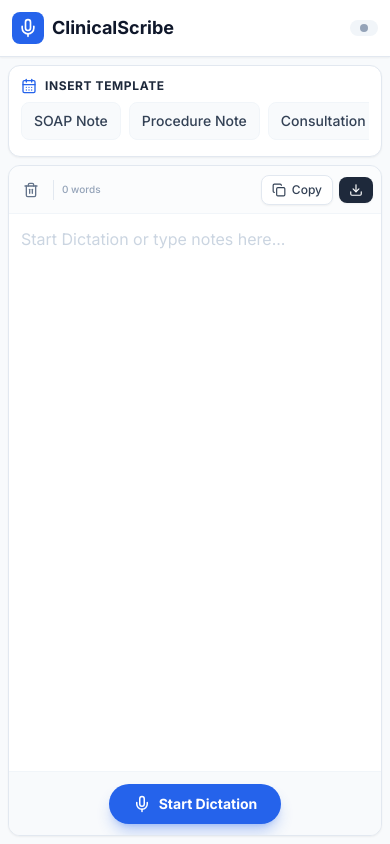
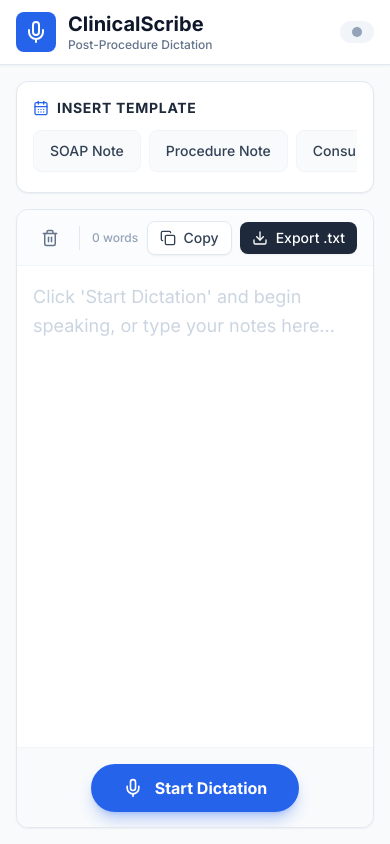
Before and after one commit to Jeck021/Clinical-Scribe, a plain HTML site: page index.html in a window 390 px wide. Drawn offline with nearby package versions, Linux system fonts and the light colour scheme.

Commit message:
Update index.html

```diff
--- a/index.html
+++ b/index.html
@@ -62,21 +62,21 @@
         }
     </style>
 </head>
-<body class="flex flex-col text-slate-800 overflow-hidden bg-slate-50" style="height: 100vh; height: 100dvh; padding-top: env(safe-area-inset-top); padding-bottom: env(safe-area-inset-bottom);">
+<body class="h-screen flex flex-col text-slate-800 overflow-hidden">
 
-    <header class="bg-white border-b border-slate-200 shadow-sm z-10 flex-none">
-        <div class="max-w-7xl mx-auto px-3 sm:px-6 lg:px-8 h-14 sm:h-16 flex items-center justify-between">
-            <div class="flex items-center gap-2 sm:gap-3">
-                <div class="bg-blue-600 p-1.5 sm:p-2 rounded-lg text-white">
-                    <svg xmlns="http://www.w3.org/2000/svg" width="20" height="20" viewBox="0 0 24 24" fill="none" stroke="currentColor" stroke-width="2" stroke-linecap="round" stroke-linejoin="round" class="w-5 h-5 sm:w-6 sm:h-6"><path d="M12 2a3 3 0 0 0-3 3v7a3 3 0 0 0 6 0V5a3 3 0 0 0-3-3Z"></path><path d="M19 10v2a7 7 0 0 1-14 0v-2"></path><line x1="12" x2="12" y1="19" y2="22"></line></svg>
+    <header class="bg-white border-b border-slate-200 shadow-sm z-10">
+        <div class="max-w-7xl mx-auto px-4 sm:px-6 lg:px-8 h-16 flex items-center justify-between">
+            <div class="flex items-center gap-3">
+                <div class="bg-blue-600 p-2 rounded-lg text-white">
+                    <svg xmlns="http://www.w3.org/2000/svg" width="24" height="24" viewBox="0 0 24 24" fill="none" stroke="currentColor" stroke-width="2" stroke-linecap="round" stroke-linejoin="round"><path d="M12 2a3 3 0 0 0-3 3v7a3 3 0 0 0 6 0V5a3 3 0 0 0-3-3Z"></path><path d="M19 10v2a7 7 0 0 1-14 0v-2"></path><line x1="12" x2="12" y1="19" y2="22"></line></svg>
                 </div>
                 <div>
-                    <h1 class="text-lg sm:text-xl font-bold text-slate-900 leading-tight">ClinicalScribe</h1>
-                    <p class="text-[10px] sm:text-xs text-slate-500 font-medium hidden sm:block">Post-Procedure Dictation</p>
+                    <h1 class="text-xl font-bold text-slate-900 leading-tight">ClinicalScribe</h1>
+                    <p class="text-xs text-slate-500 font-medium">Post-Procedure Dictation</p>
                 </div>
             </div>
             <div class="flex items-center gap-2 sm:gap-4">
-                <span id="network-status" class="hidden items-center gap-1.5 text-[10px] sm:text-xs font-medium text-amber-600 bg-amber-50 px-2 py-1 rounded-md border border-amber-200">
+                <span id="network-status" class="hidden items-center gap-1.5 text-xs font-medium text-amber-600 bg-amber-50 px-2 py-1 rounded-md border border-amber-200">
                     <svg xmlns="http://www.w3.org/2000/svg" width="12" height="12" viewBox="0 0 24 24" fill="none" stroke="currentColor" stroke-width="2" stroke-linecap="round" stroke-linejoin="round"><path d="m2 2 20 20"/><path d="M8.53 8.53C7.32 9.28 6.1 10.23 5 11.52A12.72 12.72 0 0 1 2.5 14"/><path d="M11.75 11.75a8.76 8.76 0 0 1 3.25-1.25"/><path d="M16 16c.34-.34.66-.7.96-1.07"/><path d="M21.5 14a12.74 12.74 0 0 0-2.3-3.66"/></svg>
                     <span class="hidden sm:inline">Offline</span>
                 </span>
@@ -84,31 +84,31 @@
                     <svg xmlns="http://www.w3.org/2000/svg" width="16" height="16" viewBox="0 0 24 24" fill="none" stroke="currentColor" stroke-width="2" stroke-linecap="round" stroke-linejoin="round"><path d="M21 15v4a2 2 0 0 1-2 2H5a2 2 0 0 1-2-2v-4"></path><polyline points="7 10 12 15 17 10"></polyline><line x1="12" x2="12" y1="15" y2="3"></line></svg>
                     Save App
                 </button>
-                <span id="status-indicator" class="flex items-center gap-1.5 sm:gap-2 text-[10px] sm:text-sm font-medium text-slate-500 px-2.5 sm:px-3 py-1 sm:py-1.5 bg-slate-100 rounded-full transition-colors duration-300">
-                    <span id="status-dot" class="w-2 h-2 sm:w-2.5 sm:h-2.5 rounded-full bg-slate-400"></span>
+                <span id="status-indicator" class="flex items-center gap-2 text-sm font-medium text-slate-500 px-3 py-1.5 bg-slate-100 rounded-full transition-colors duration-300">
+                    <span id="status-dot" class="w-2.5 h-2.5 rounded-full bg-slate-400"></span>
                     <span id="status-text" class="hidden sm:inline">Ready to dictate</span>
                 </span>
             </div>
         </div>
     </header>
 
-    <main class="flex-1 flex flex-col md:flex-row max-w-7xl mx-auto w-full p-2 sm:p-4 lg:p-8 gap-2 sm:gap-4 md:gap-6 h-full overflow-hidden">
+    <main class="flex-1 flex flex-col md:flex-row max-w-7xl mx-auto w-full p-4 sm:p-6 lg:p-8 gap-4 md:gap-6 h-full overflow-hidden">
 
         <!-- Sidebar for Templates & Instructions -->
-        <aside class="w-full md:w-64 lg:w-72 flex flex-col gap-2 sm:gap-4 shrink-0 flex-none md:flex-1 md:max-h-full">
-            <div class="bg-white rounded-xl border border-slate-200 p-3 sm:p-5 shadow-sm">
-                <h2 class="text-xs sm:text-sm font-bold text-slate-800 uppercase tracking-wider mb-2 sm:mb-4 flex items-center gap-2">
+        <aside class="w-full md:w-64 lg:w-72 flex flex-col gap-4 shrink-0">
+            <div class="bg-white rounded-xl border border-slate-200 p-4 sm:p-5 shadow-sm">
+                <h2 class="text-sm font-bold text-slate-800 uppercase tracking-wider mb-3 sm:mb-4 flex items-center gap-2">
                     <svg xmlns="http://www.w3.org/2000/svg" width="16" height="16" viewBox="0 0 24 24" fill="none" stroke="currentColor" stroke-width="2" stroke-linecap="round" stroke-linejoin="round" class="text-blue-600"><rect width="18" height="18" x="3" y="4" rx="2" ry="2"></rect><line x1="16" x2="16" y1="2" y2="6"></line><line x1="8" x2="8" y1="2" y2="6"></line><line x1="3" x2="21" y1="10" y2="10"></line><path d="M8 14h.01"></path><path d="M12 14h.01"></path><path d="M16 14h.01"></path><path d="M8 18h.01"></path><path d="M12 18h.01"></path><path d="M16 18h.01"></path></svg>
                     Insert Template
                 </h2>
-                <div class="flex flex-row md:flex-col gap-2 overflow-x-auto pb-1 md:pb-0 hide-scrollbar" style="-webkit-overflow-scrolling: touch;">
-                    <button onclick="insertTemplate('soap')" class="whitespace-nowrap flex-1 text-center md:text-left px-3 py-2 md:py-2.5 rounded-lg text-sm font-medium text-slate-700 bg-slate-50 hover:bg-blue-50 hover:text-blue-700 border border-slate-100 transition-colors active:bg-blue-100">
+                <div class="flex flex-row md:flex-col gap-2 overflow-x-auto pb-1 md:pb-0 hide-scrollbar">
+                    <button onclick="insertTemplate('soap')" class="whitespace-nowrap flex-1 text-center md:text-left px-4 py-2.5 rounded-lg text-sm font-medium text-slate-700 bg-slate-50 hover:bg-blue-50 hover:text-blue-700 border border-slate-100 transition-colors">
                         SOAP Note
                     </button>
-                    <button onclick="insertTemplate('procedure')" class="whitespace-nowrap flex-1 text-center md:text-left px-3 py-2 md:py-2.5 rounded-lg text-sm font-medium text-slate-700 bg-slate-50 hover:bg-blue-50 hover:text-blue-700 border border-slate-100 transition-colors active:bg-blue-100">
+                    <button onclick="insertTemplate('procedure')" class="whitespace-nowrap flex-1 text-center md:text-left px-4 py-2.5 rounded-lg text-sm font-medium text-slate-700 bg-slate-50 hover:bg-blue-50 hover:text-blue-700 border border-slate-100 transition-colors">
                         Procedure Note
                     </button>
-                    <button onclick="insertTemplate('consult')" class="whitespace-nowrap flex-1 text-center md:text-left px-3 py-2 md:py-2.5 rounded-lg text-sm font-medium text-slate-700 bg-slate-50 hover:bg-blue-50 hover:text-blue-700 border border-slate-100 transition-colors active:bg-blue-100">
+                    <button onclick="insertTemplate('consult')" class="whitespace-nowrap flex-1 text-center md:text-left px-4 py-2.5 rounded-lg text-sm font-medium text-slate-700 bg-slate-50 hover:bg-blue-50 hover:text-blue-700 border border-slate-100 transition-colors">
                         Consultation
                     </button>
                 </div>
@@ -127,37 +127,37 @@
         <section class="flex-1 flex flex-col bg-white rounded-xl border border-slate-200 shadow-sm relative overflow-hidden">
 
             <!-- Editor Toolbar -->
-            <div class="h-12 sm:h-14 flex-none border-b border-slate-100 flex items-center justify-between px-2 sm:px-4 bg-slate-50/50">
-                <div class="flex items-center gap-1 sm:gap-2">
-                    <button onclick="clearText()" class="p-1.5 sm:p-2 text-slate-500 hover:text-red-600 active:bg-red-100 rounded-lg transition-colors tooltip" title="Clear All">
-                        <svg xmlns="http://www.w3.org/2000/svg" width="16" height="16" viewBox="0 0 24 24" fill="none" stroke="currentColor" stroke-width="2" stroke-linecap="round" stroke-linejoin="round" class="sm:w-[18px] sm:h-[18px]"><path d="M3 6h18"></path><path d="M19 6v14c0 1-1 2-2 2H7c-1 0-2-1-2-2V6"></path><path d="M8 6V4c0-1 1-2 2-2h4c1 0 2 1 2 2v2"></path><line x1="10" x2="10" y1="11" y2="17"></line><line x1="14" x2="14" y1="11" y2="17"></line></svg>
+            <div class="h-14 border-b border-slate-100 flex items-center justify-between px-4 bg-slate-50/50">
+                <div class="flex items-center gap-2">
+                    <button onclick="clearText()" class="p-2 text-slate-500 hover:text-red-600 hover:bg-red-50 rounded-lg transition-colors tooltip" title="Clear All">
+                        <svg xmlns="http://www.w3.org/2000/svg" width="18" height="18" viewBox="0 0 24 24" fill="none" stroke="currentColor" stroke-width="2" stroke-linecap="round" stroke-linejoin="round"><path d="M3 6h18"></path><path d="M19 6v14c0 1-1 2-2 2H7c-1 0-2-1-2-2V6"></path><path d="M8 6V4c0-1 1-2 2-2h4c1 0 2 1 2 2v2"></path><line x1="10" x2="10" y1="11" y2="17"></line><line x1="14" x2="14" y1="11" y2="17"></line></svg>
                     </button>
-                    <div class="w-px h-5 sm:h-6 bg-slate-200 mx-1"></div>
-                    <span class="text-[10px] sm:text-xs text-slate-400 font-medium" id="word-count">0 words</span>
+                    <div class="w-px h-6 bg-slate-200 mx-1"></div>
+                    <span class="text-xs text-slate-400 font-medium" id="word-count">0 words</span>
                 </div>
-                <div class="flex items-center gap-1.5 sm:gap-2">
-                    <button onclick="copyToClipboard()" class="flex items-center gap-1.5 px-2.5 py-1.5 text-xs sm:text-sm font-medium text-slate-700 bg-white border border-slate-200 rounded-lg hover:bg-slate-50 hover:text-blue-600 transition-colors shadow-sm active:bg-slate-100">
-                        <svg xmlns="http://www.w3.org/2000/svg" width="14" height="14" viewBox="0 0 24 24" fill="none" stroke="currentColor" stroke-width="2" stroke-linecap="round" stroke-linejoin="round" class="sm:w-4 sm:h-4"><rect width="14" height="14" x="8" y="8" rx="2" ry="2"></rect><path d="M4 16c-1.1 0-2-.9-2-2V4c0-1.1.9-2 2-2h10c1.1 0 2 .9 2 2"></path></svg>
+                <div class="flex items-center gap-2">
+                    <button onclick="copyToClipboard()" class="flex items-center gap-2 px-3 py-1.5 text-sm font-medium text-slate-700 bg-white border border-slate-200 rounded-lg hover:bg-slate-50 hover:text-blue-600 transition-colors shadow-sm">
+                        <svg xmlns="http://www.w3.org/2000/svg" width="16" height="16" viewBox="0 0 24 24" fill="none" stroke="currentColor" stroke-width="2" stroke-linecap="round" stroke-linejoin="round"><rect width="14" height="14" x="8" y="8" rx="2" ry="2"></rect><path d="M4 16c-1.1 0-2-.9-2-2V4c0-1.1.9-2 2-2h10c1.1 0 2 .9 2 2"></path></svg>
                         Copy
                     </button>
-                    <button onclick="exportToTxt()" class="flex items-center gap-1.5 px-2.5 py-1.5 text-xs sm:text-sm font-medium text-white bg-slate-800 rounded-lg hover:bg-slate-700 transition-colors shadow-sm active:bg-slate-900">
-                        <svg xmlns="http://www.w3.org/2000/svg" width="14" height="14" viewBox="0 0 24 24" fill="none" stroke="currentColor" stroke-width="2" stroke-linecap="round" stroke-linejoin="round" class="sm:w-4 sm:h-4"><path d="M21 15v4a2 2 0 0 1-2 2H5a2 2 0 0 1-2-2v-4"></path><polyline points="7 10 12 15 17 10"></polyline><line x1="12" x2="12" y1="15" y2="3"></line></svg>
-                        <span class="hidden sm:inline">Export</span>
+                    <button onclick="exportToTxt()" class="flex items-center gap-2 px-3 py-1.5 text-sm font-medium text-white bg-slate-800 rounded-lg hover:bg-slate-700 transition-colors shadow-sm">
+                        <svg xmlns="http://www.w3.org/2000/svg" width="16" height="16" viewBox="0 0 24 24" fill="none" stroke="currentColor" stroke-width="2" stroke-linecap="round" stroke-linejoin="round"><path d="M21 15v4a2 2 0 0 1-2 2H5a2 2 0 0 1-2-2v-4"></path><polyline points="7 10 12 15 17 10"></polyline><line x1="12" x2="12" y1="15" y2="3"></line></svg>
+                        Export .txt
                     </button>
                 </div>
             </div>
 
             <!-- Text Area -->
-            <div class="flex-1 relative p-3 sm:p-4 flex flex-col overflow-hidden">
-                <textarea id="editor" class="flex-1 w-full h-full resize-none outline-none text-slate-800 text-base sm:text-lg leading-relaxed placeholder-slate-300 bg-transparent hide-scrollbar" placeholder="Start Dictation or type notes here..."></textarea>
+            <div class="flex-1 relative p-4">
+                <textarea id="editor" class="w-full h-full resize-none outline-none text-slate-800 text-lg leading-relaxed placeholder-slate-300 bg-transparent" placeholder="Click 'Start Dictation' and begin speaking, or type your notes here..."></textarea>
 
                 <!-- Interim Transcript Overlay -->
-                <div id="interim-text" class="absolute bottom-2 left-2 right-2 sm:bottom-4 sm:left-4 sm:right-4 text-blue-500 italic pointer-events-none bg-white/90 backdrop-blur-sm px-2 py-1 rounded empty:hidden text-sm sm:text-base"></div>
+                <div id="interim-text" class="absolute bottom-4 left-4 right-4 text-blue-500 italic pointer-events-none bg-white/90 backdrop-blur-sm px-2 py-1 rounded"></div>
             </div>
 
-            <div class="h-16 sm:h-20 flex-none bg-slate-50 border-t border-slate-100 flex items-center justify-center w-full">
-                <button id="mic-btn" onclick="toggleRecording()" class="flex items-center justify-center gap-2 sm:gap-3 bg-blue-600 hover:bg-blue-700 active:bg-blue-800 text-white px-6 sm:px-8 py-2.5 sm:py-3 rounded-full font-bold shadow-lg shadow-blue-600/30 transition-all duration-300 transform hover:-translate-y-0.5 active:scale-95 text-sm sm:text-base">
-                    <svg id="mic-icon" xmlns="http://www.w3.org/2000/svg" width="18" height="18" viewBox="0 0 24 24" fill="none" stroke="currentColor" stroke-width="2" stroke-linecap="round" stroke-linejoin="round" class="sm:w-5 sm:h-5"><path d="M12 2a3 3 0 0 0-3 3v7a3 3 0 0 0 6 0V5a3 3 0 0 0-3-3Z"></path><path d="M19 10v2a7 7 0 0 1-14 0v-2"></path><line x1="12" x2="12" y1="19" y2="22"></line></svg>
+            <div class="h-20 bg-slate-50 border-t border-slate-100 flex items-center justify-center absolute bottom-0 w-full">
+                <button id="mic-btn" onclick="toggleRecording()" class="flex items-center justify-center gap-3 bg-blue-600 hover:bg-blue-700 text-white px-8 py-3 rounded-full font-bold shadow-lg shadow-blue-600/30 transition-all duration-300 transform hover:-translate-y-0.5">
+                    <svg id="mic-icon" xmlns="http://www.w3.org/2000/svg" width="20" height="20" viewBox="0 0 24 24" fill="none" stroke="currentColor" stroke-width="2" stroke-linecap="round" stroke-linejoin="round"><path d="M12 2a3 3 0 0 0-3 3v7a3 3 0 0 0 6 0V5a3 3 0 0 0-3-3Z"></path><path d="M19 10v2a7 7 0 0 1-14 0v-2"></path><line x1="12" x2="12" y1="19" y2="22"></line></svg>
                     <span id="mic-btn-text">Start Dictation</span>
                 </button>
             </div>
```
